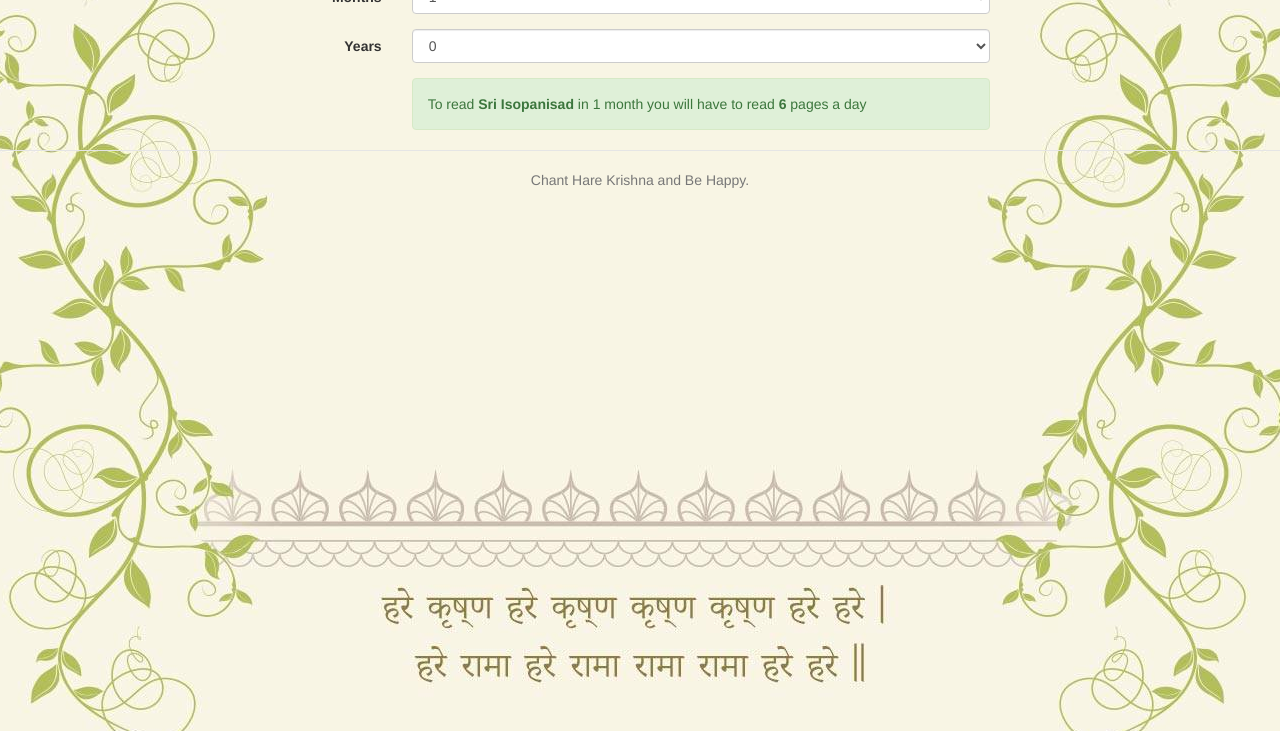
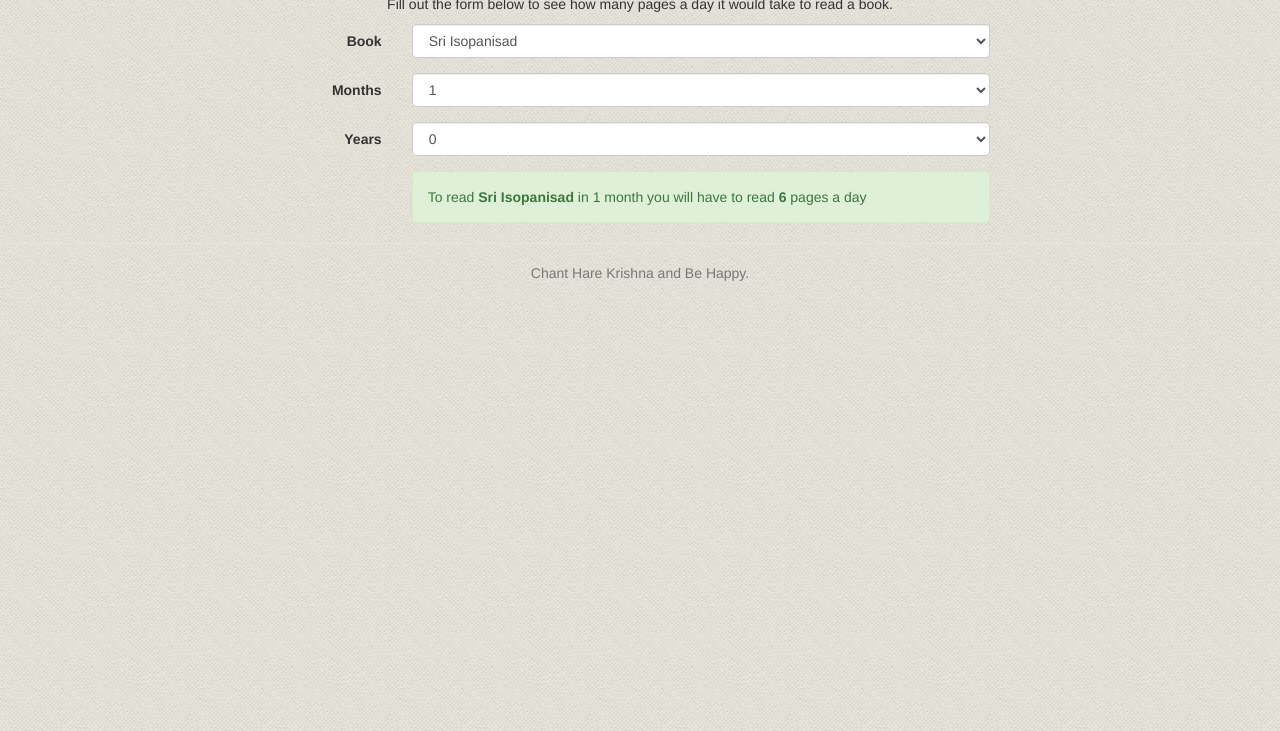
Before and after one commit to cheenbabes/cheenbabes.github.io, a plain HTML site: page index.html in a window 1280 px wide. Shown: the part 69-800 px from the top of the page. Drawn offline with Linux system fonts and the light colour scheme.

Commit message:
9/23 deploy

```diff
--- a/index.html
+++ b/index.html
@@ -1,9 +1,11 @@
-<!doctype html> <html> <head> <meta charset="utf-8"> <title></title> <meta name="description" content=""> <meta name="viewport" content="width=device-width"> <!-- Place favicon.ico and apple-touch-icon.png in the root directory --> <link rel="stylesheet" href="styles/vendor.1148a0ca.css"> <link rel="stylesheet" href="styles/main.464703af.css"> </head> <body ng-app="sagepageApp"> <!--[if lte IE 8]>
+<!doctype html> <html> <head> <meta charset="utf-8"> <title></title> <meta name="description" content=""> <meta name="viewport" content="width=device-width"> <!-- Place favicon.ico and apple-touch-icon.png in the root directory --> <link rel="stylesheet" href="styles/vendor.1148a0ca.css"> <link rel="stylesheet" href="styles/main.71b72605.css"> </head> <body ng-app="sagepageApp"> <!--[if lte IE 8]>
       <p class="browsehappy">You are using an <strong>outdated</strong> browser. Please <a href="http://browsehappy.com/">upgrade your browser</a> to improve your experience.</p>
-    <![endif]--><div class="container"> <div ng-view=""></div> </div> <div class="footer"> <div class="container"> <p class="text-center">Chant Hare Krishna and Be Happy.</p> </div> </div> <!-- Google Analytics: change UA-XXXXX-X to be your site's ID --> <script>!function(A,n,g,u,l,a,r){A.GoogleAnalyticsObject=l,A[l]=A[l]||function(){
-       (A[l].q=A[l].q||[]).push(arguments)},A[l].l=+new Date,a=n.createElement(g),
-       r=n.getElementsByTagName(g)[0],a.src=u,r.parentNode.insertBefore(a,r)
-       }(window,document,'script','https://www.google-analytics.com/analytics.js','ga');
+    <![endif]--> <div class="container"> <div class="row"> <div class="col-md-12"> <div class="text-center"><h2>Be A Sage Page By Page</h2></div> <p class="text-center">Fill out the form below to see how many pages a day it would take to read a book.</p> </div> </div> </div> <div class="container"> <div ng-view=""></div> </div> <div class="footer"> <div class="container"> <p class="text-center">Chant Hare Krishna and Be Happy.</p> </div> </div> <!-- Google Analytics: change UA-XXXXX-X to be your site's ID --> <script>! function (A, n, g, u, l, a, r) {
+            A.GoogleAnalyticsObject = l, A[l] = A[l] || function () {
+                    (A[l].q = A[l].q || []).push(arguments)
+                }, A[l].l = +new Date, a = n.createElement(g),
+                r = n.getElementsByTagName(g)[0], a.src = u, r.parentNode.insertBefore(a, r)
+        }(window, document, 'script', 'https://www.google-analytics.com/analytics.js', 'ga');
 
-       ga('create', 'UA-XXXXX-X');
-       ga('send', 'pageview');</script> <script src="scripts/vendor.7a4e52a9.js"></script> <script src="scripts/scripts.9cd460bb.js"></script> </body> </html>
+        ga('create', 'UA-XXXXX-X');
+        ga('send', 'pageview');</script> <script src="scripts/vendor.7a4e52a9.js"></script> <script src="scripts/scripts.9cd460bb.js"></script> </body> </html>
--- a/styles/main.464703af.css
+++ /dev/null
@@ -1 +0,0 @@
-.header,.jumbotron{border-bottom:1px solid #e5e5e5;background-image:url(../images/logo.188d934f.png);min-height:200px;background-position:center;background-repeat:no-repeat;background-attachment:fixed}.browsehappy{margin:.2em 0;background:#ccc;color:#000;padding:.2em 0}body{padding:0;background-color:#f9f5e5;background-image:url(../images/background.115d108b.jpg);background-position:center;background-repeat:no-repeat;background-attachment:fixed}.footer,.header,.marketing{padding-left:15px;padding-right:15px}.header{margin-bottom:10px}.header h3{margin-top:0;margin-bottom:0;line-height:40px;padding-bottom:19px}.footer{padding-top:19px;color:#777;border-top:1px solid #e5e5e5}.container-narrow>hr{margin:30px 0}.jumbotron{text-align:center}.jumbotron .btn{font-size:21px;padding:14px 24px}.marketing{margin:40px 0}.marketing p+h4{margin-top:28px}@media screen and (min-width:768px){.container{max-width:730px}.footer,.header,.marketing{padding-left:0;padding-right:0}.header{margin-bottom:30px}.jumbotron{border-bottom:0}}
--- /dev/null
+++ b/styles/main.71b72605.css
@@ -0,0 +1 @@
+.header,.jumbotron{border-bottom:1px solid #e5e5e5;min-height:200px;background-position:center;background-repeat:no-repeat;background-attachment:fixed}.browsehappy{margin:.2em 0;background:#ccc;color:#000;padding:.2em 0}body{padding:0;background-color:#f9f5e5;background-image:url(../images/seamless_paper_texture.38ee88a2.png);background-position:center;background-repeat:repeat;background-attachment:fixed}.footer,.header,.marketing{padding-left:15px;padding-right:15px}.header{margin-bottom:10px}.header h3{margin-top:0;margin-bottom:0;line-height:40px;padding-bottom:19px}.footer{padding-top:19px;color:#777;border-top:1px solid #e5e5e5}.container-narrow>hr{margin:30px 0}.jumbotron{text-align:center}.jumbotron .btn{font-size:21px;padding:14px 24px}.marketing{margin:40px 0}.marketing p+h4{margin-top:28px}@media screen and (min-width:768px){.container{max-width:730px}.footer,.header,.marketing{padding-left:0;padding-right:0}.header{margin-bottom:30px}.jumbotron{border-bottom:0}}
```
Also changed, not shown: images/cork-wallet.10633a2d.png (added), images/paisley-wallpaper-9.a914e73b.jpg (added), images/seamless_paper_texture.38ee88a2.png (added).
